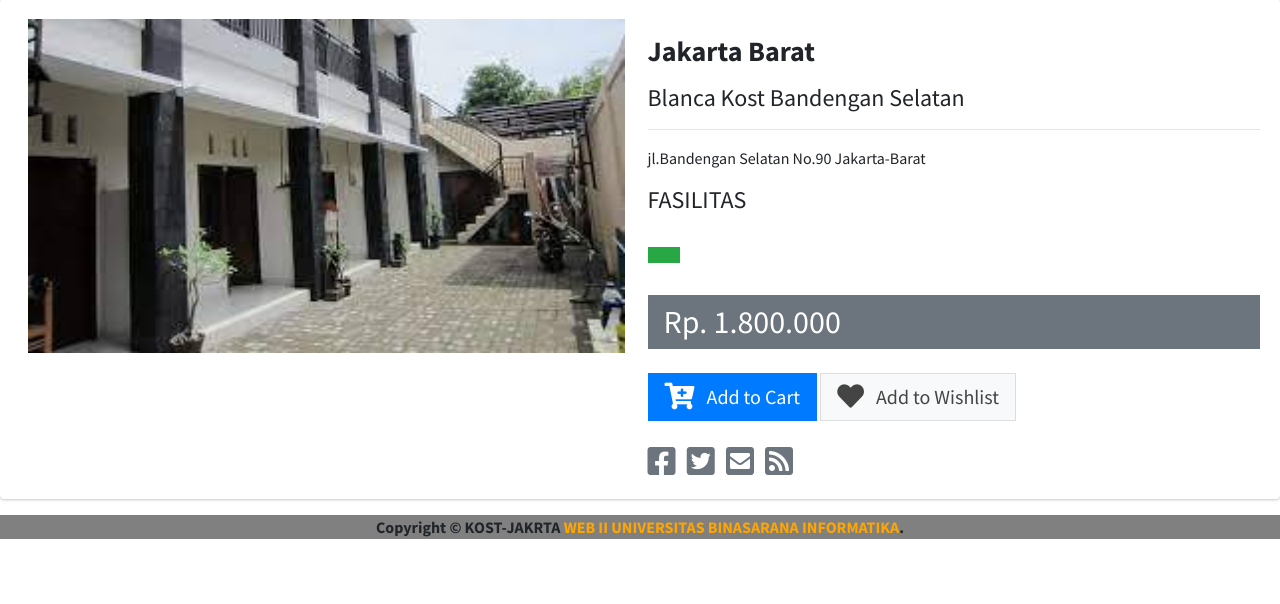
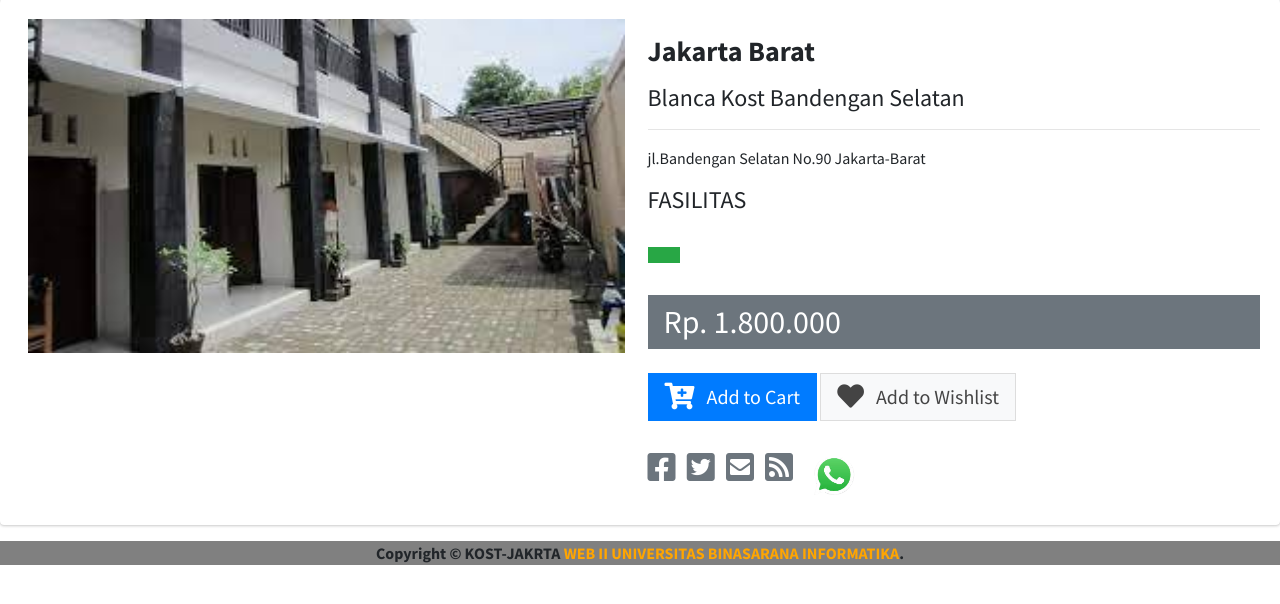
Before and after one commit to AripBudiman12/kost-jakarta, a CodeIgniter app: page /kost-jakarta/home/detail/1 in a window 1280 px wide. Shown: the part 74-678 px from the top of the page. Run offline with CodeIgniter, Linux system fonts and the light colour scheme; data comes from the database, SQL or seed files in the repository; data that the repository does not hold is empty; some libraries are stand-ins or nearby versions.

Commit message:
menambahkan no telepon dan icon whatsapp pada detail kost

```diff
--- a/application/views/detail.php
+++ b/application/views/detail.php
@@ -20,7 +20,6 @@
                     <div class="card-body">
                         <div class="row">
                             <div class="col-12 col-sm-6">
-                                <h3 class="d-inline-block d-sm-none">LOWA Men’s Renegade GTX Mid Hiking Boots Review</h3>
                                 <div class="col-12">
                                 <img src="<?= base_url('assets/img/kost/') . $k['image']; ?>" class="product-image" alt="Product Image">
                                 </div>
@@ -62,6 +61,7 @@
                                 <a href="#" class="text-gray">
                                 <i class="fas fa-rss-square fa-2x"></i>
                                 </a>
+                                <img src="<?= base_url('assets/img/whatsapp.png');?>" style="width: 60px;"><?= $k['hp']; ?>
                             </div>
                         </div>
                     </div>
```
Also changed, not shown: assets/img/whatsapp.png (added).
